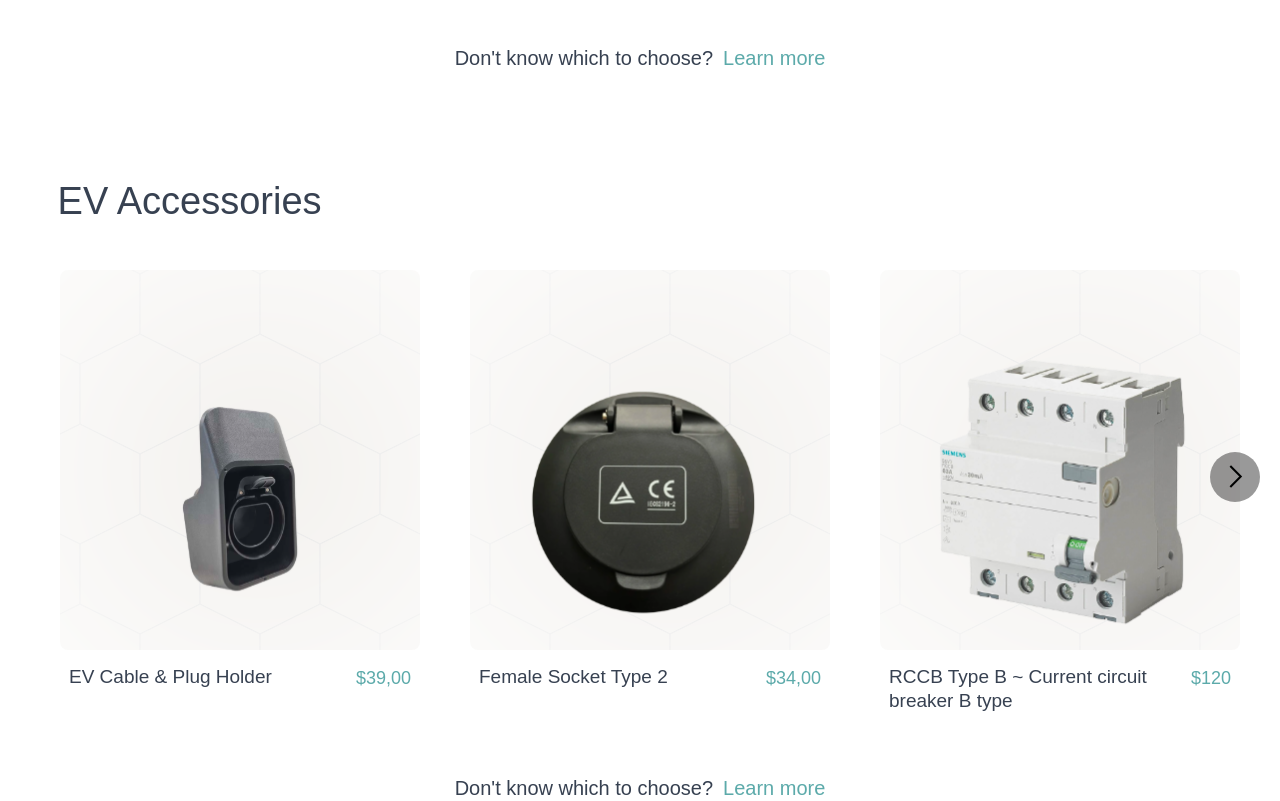
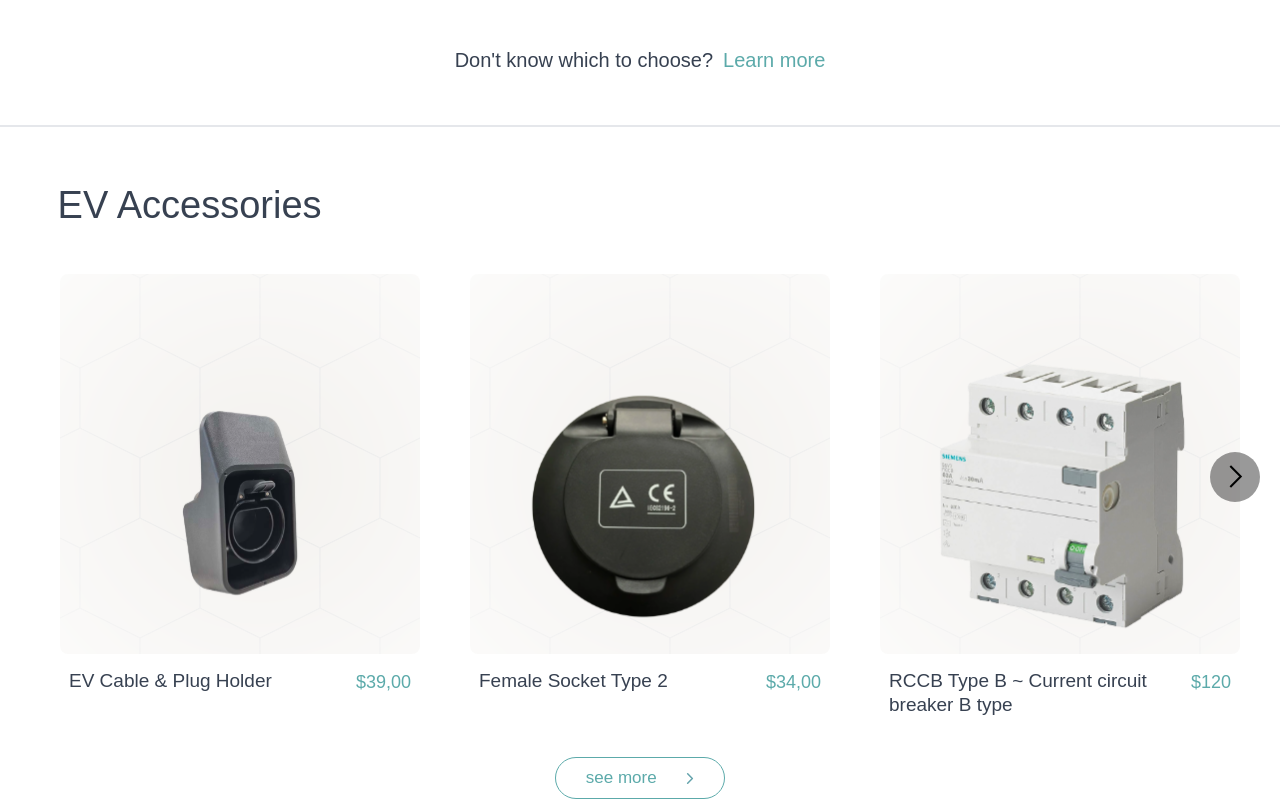
Before and after one commit to owlcode3/ion-ev, a React (Vite) app: page /shop in a window 1280 px wide. Shown: the part 2320-3121 px from the top of the page. Built offline with nearby package versions, Linux system fonts and the light colour scheme; a web font is replaced by a local one.

Commit message:
made some changes to the ChargerInstallation file

```diff
--- a/src/components/component/Accessories.tsx
+++ b/src/components/component/Accessories.tsx
@@ -100,7 +100,7 @@ function Accessories() {
         )}
       </ul>
 
-      <div className="residential__unknown">Don't know which to choose?<Link className="residential__learn-more" to="/">Learn more</Link></div>
+      <button className="residential__btn">see more <img src="/arrow-bowl.svg" alt="arrow" /></button>
     </section>
   )
 }
--- a/src/components/component/ChargerInstallation.tsx
+++ b/src/components/component/ChargerInstallation.tsx
@@ -67,7 +67,7 @@ function ChargerInstallation() {
     }
   };
   return (
-    <section className="residential">
+    <section className="residential residential--ci">
       <div className="residential__box-1">
         <h2 className="residential__heading">Ev Charger Installation</h2>
       </div>
--- a/src/styles/components/onlineSpecialist.scss
+++ b/src/styles/components/onlineSpecialist.scss
@@ -4,11 +4,12 @@
   height: 56rem;
   background: $color-white;
   font-style: normal;
-  border-top: 0.1px solid rgb(107, 114, 128, 0.1);
+  margin-top: 1rem;
   border-bottom: 0.1px solid rgb(107, 114, 128, 0.1);
   @include media("<=56.25em") {
     // 900px
     height: 60rem;
+    margin-top: 0;
   }
   @include media("<=phone") {
     height: 60rem;
@@ -23,7 +24,6 @@
   display: flex;
   justify-content: space-between;
   background: $background-hero;
-  background-position: 30% 20%;
   background-image: url(/appointment-background.svg);
   width: 92%;
   height: 45rem;
@@ -37,6 +37,7 @@
     align-items: center;
     height: 100%;
     width: 100%;
+    border-radius: 0;
   }
   @include media("<=phone") {
     width: 100%;
--- a/src/styles/components/residential.scss
+++ b/src/styles/components/residential.scss
@@ -5,6 +5,14 @@
   gap: 2rem;
   font-style: normal;
   padding: 5rem 0;
+  border-bottom: 2px solid #e5e7eb;
+}
+
+.residential--ci {
+  @include media("<=25.9375em") {
+    // 415px
+    border-bottom: none;
+  }
 }
 
 .residential__box-1 {
@@ -92,10 +100,6 @@
     width: 100%;
     height: 100%;
   }
-  @include media("<=23.125em") {
-    // 370px
-    // width: 100%;
-  }
 }
 
 .residential__img {
@@ -150,6 +154,20 @@
   padding: 0 2rem;
 }
 
+.residential__btn {
+  @extend %center;
+  justify-content: space-around;
+  gap: 1rem;
+  width: 17rem;
+  height: 4rem;
+  font-size: 1.7rem;
+  padding: 2rem;
+  color: #5caaaa;
+  background: $color-white-f;
+  border: 1px solid #5caaaa;
+  border-radius: $border;
+}
+
 .scroll-next,
 .scroll-prev {
   @extend %center;
```
Also changed, not shown: public/arrow-bowl.svg (added).
